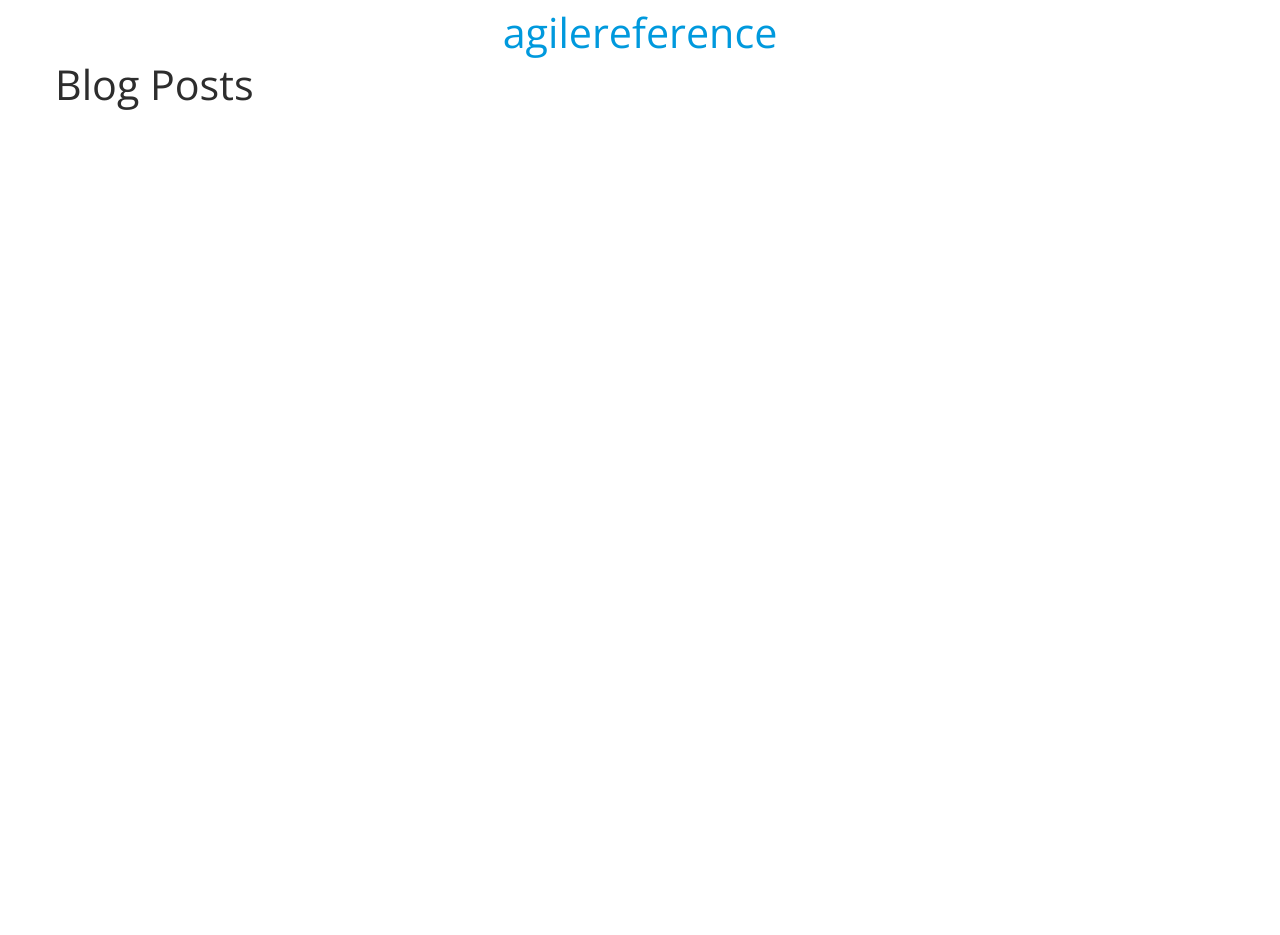
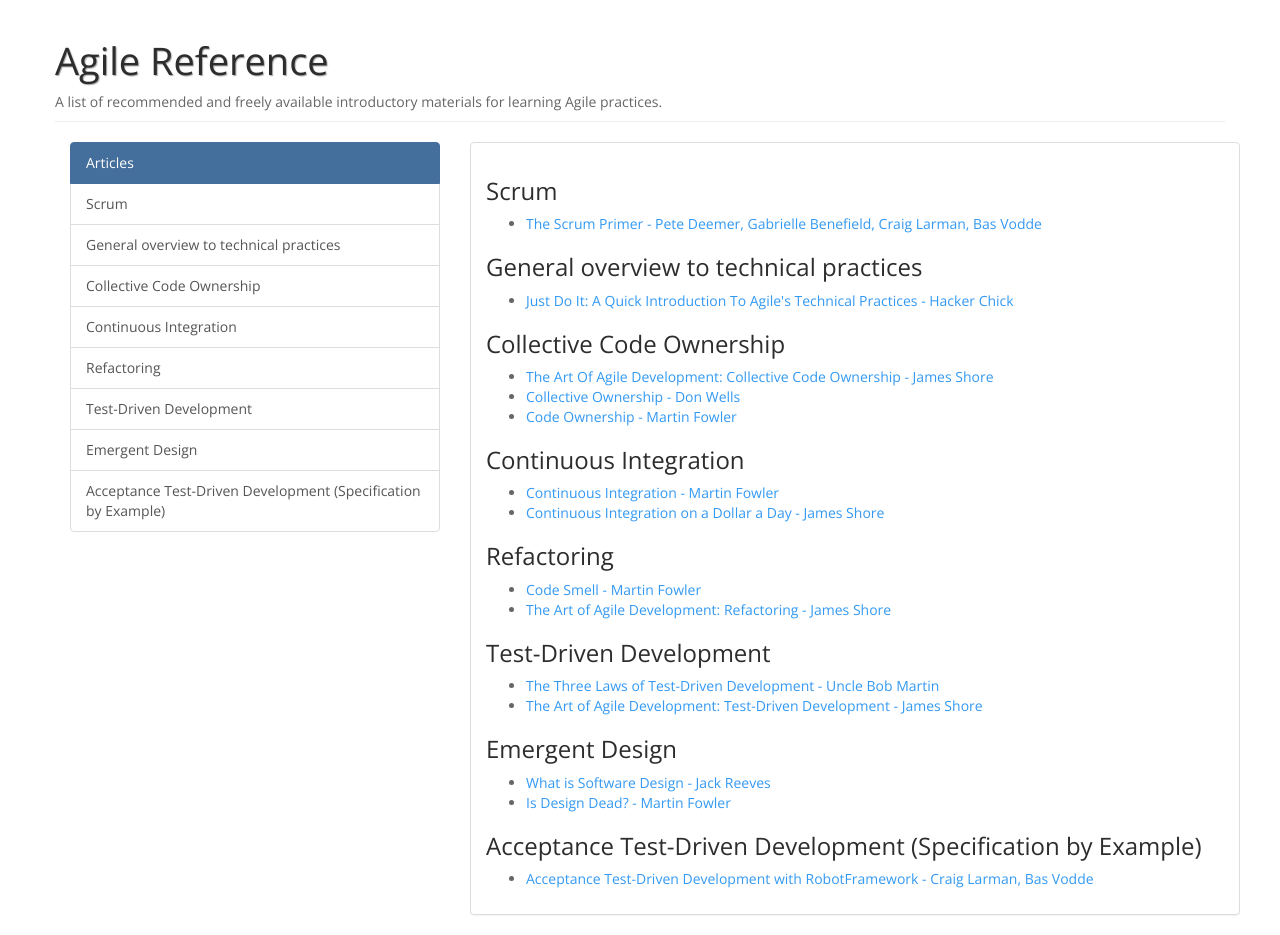
Before and after one commit to nerds-odd-e/agilereference, a Jekyll site: the page built from index.html, in a window 1280 px wide. Built offline with Jekyll 4.4.1, drawn with Linux system fonts in a browser that asks for light colours; Markdown is read by kramdown in place of the engine named in the settings; before the commit the page ends 900 px from its top, so only the background shows below that.

Commit message:
added all linked articles from original site. a few design tweaks

```diff
--- a/_config.yml
+++ b/_config.yml
@@ -1,5 +1,4 @@
 name: Agile Reference
-safe: true
 lsi: false
 markdown: redcarpet
 pygments: true
--- a/_layouts/default.html
+++ b/_layouts/default.html
@@ -14,8 +14,9 @@
     </head>
     <body>
       <div class="container">
-        <div id="header">
-					<h1><a href="/"><span class="agiletitle">agile<span class="referenctitle">reference</span></a><h1>
+        <div class="page-header">
+					<h1><a href="/">{{ page.title }}</a></h1>
+					<div id="subtitle">{{ page.description }}</div>
 				</div>
 
 			  {{ content }}
--- a/css/main.css
+++ b/css/main.css
@@ -1,5 +1,12 @@
-#header {
-	margin-right: auto;
-	margin-left: auto;
-	text-align: center;
+
+.page-header a:hover {
+	text-decoration: none;
 }
+
+.page-header h1 {
+	text-shadow: 1px 1px 1px #aaa;
+}
+
+.page-header a {
+	color: #2d2d2d;
+}
--- a/index.html
+++ b/index.html
@@ -1,14 +1,84 @@
 ---
 layout: default
 title: Agile Reference
-description: A list of recommended introductory materials for learning Agile practices.
+description: A list of recommended and freely available introductory materials for learning Agile practices.
+
+categories:
+- title: "Scrum"
+  links:
+  - name: "The Scrum Primer - Pete Deemer, Gabrielle Benefield, Craig Larman, Bas Vodde"
+    url: "http://scrumprimer.org"
+
+- title: "General overview to technical practices"
+  links:
+  - name: "Just Do It: A Quick Introduction To Agile's Technical Practices - Hacker Chick"
+    url: "http://www.thehackerchickblog.com/2010/02/just-do-it-quick-intro-to-agiles.html"
+
+- title: "Collective Code Ownership"
+  links:
+  - name: "The Art Of Agile Development: Collective Code Ownership - James Shore"
+    url: "http://jamesshore.com/Agile-Book/collective_code_ownership.html"
+  - name: "Collective Ownership - Don Wells"
+    url: "http://www.extremeprogramming.org/rules/collective.html"
+  - name: "Code Ownership - Martin Fowler"
+    url: "http://martinfowler.com/bliki/CodeOwnership.html"
+
+- title: "Continuous Integration"
+  links:
+  - name: "Continuous Integration - Martin Fowler"
+    url: "http://martinfowler.com/articles/continuousIntegration.html"
+  - name: "Continuous Integration on a Dollar a Day - James Shore"
+    url: "http://jamesshore.com/Blog/Continuous-Integration-on-a-Dollar-a-Day.html"
+
+- title: "Refactoring"
+  links:
+  - name: "Code Smell - Martin Fowler"
+    url: "http://martinfowler.com/bliki/CodeSmell.html"
+  - name: "The Art of Agile Development: Refactoring - James Shore"
+    url: "http://jamesshore.com/Agile-Book/refactoring.html"
+
+- title: "Test-Driven Development"
+  links:
+  - name: "The Three Laws of Test-Driven Development - Uncle Bob Martin"
+    url: "http://butunclebob.com/ArticleS.UncleBob.TheThreeRulesOfTdd"
+  - name: "The Art of Agile Development: Test-Driven Development - James Shore"
+    url: "http://jamesshore.com/Agile-Book/test_driven_development.html"
+
+- title: "Emergent Design"
+  links:
+  - name: "What is Software Design - Jack Reeves"
+    url: "http://www.bleading-edge.com/Publications/C++Journal/Cpjour2.htm"
+  - name: "Is Design Dead? - Martin Fowler"
+    url: "http://martinfowler.com/articles/designDead.html"
+
+- title: "Acceptance Test-Driven Development (Specification by Example)"
+  links:
+  - name: "Acceptance Test-Driven Development with RobotFramework - Craig Larman, Bas Vodde"
+    url: "http://code.google.com/p/robotframework/wiki/ATDDWithRobotFrameworkArticle"
+
 ---
 
-<div id="home">
-  <h1>Blog Posts</h1>
-  <ul class="posts">
-    {% for post in site.posts %}
-      <li><span>{{ post.date | date_to_string }}</span> &raquo; <a href="{{ post.url }}">{{ post.title }}</a></li>
-    {% endfor %}
-  </ul>
+<div class="row">
+  <div class="span4">
+		<ul class="list-group">
+			<div class="list-group-item active">Articles</div>
+			{% for category in page.categories %}
+			<a class="list-group-item">{{ category.title }}</a>
+			{% endfor %}
+		</ul>
+	</div>
+  <div class="span8">
+		<div class="panel">
+			<div class="panel-body">
+      {% for category in page.categories %}
+        <h3>{{ category.title }}</h3>
+		      <ul>
+			    {% for link in category.links %}
+			      <li><a href="{{ link.url }}">{{ link.name }}</a></li>
+			    {% endfor %}
+		      </ul>
+		    {% endfor %}
+		  </div>
+	  </div>
+	</div>
 </div>
```
Also changed, not shown: css/bootstrap.min.css.
